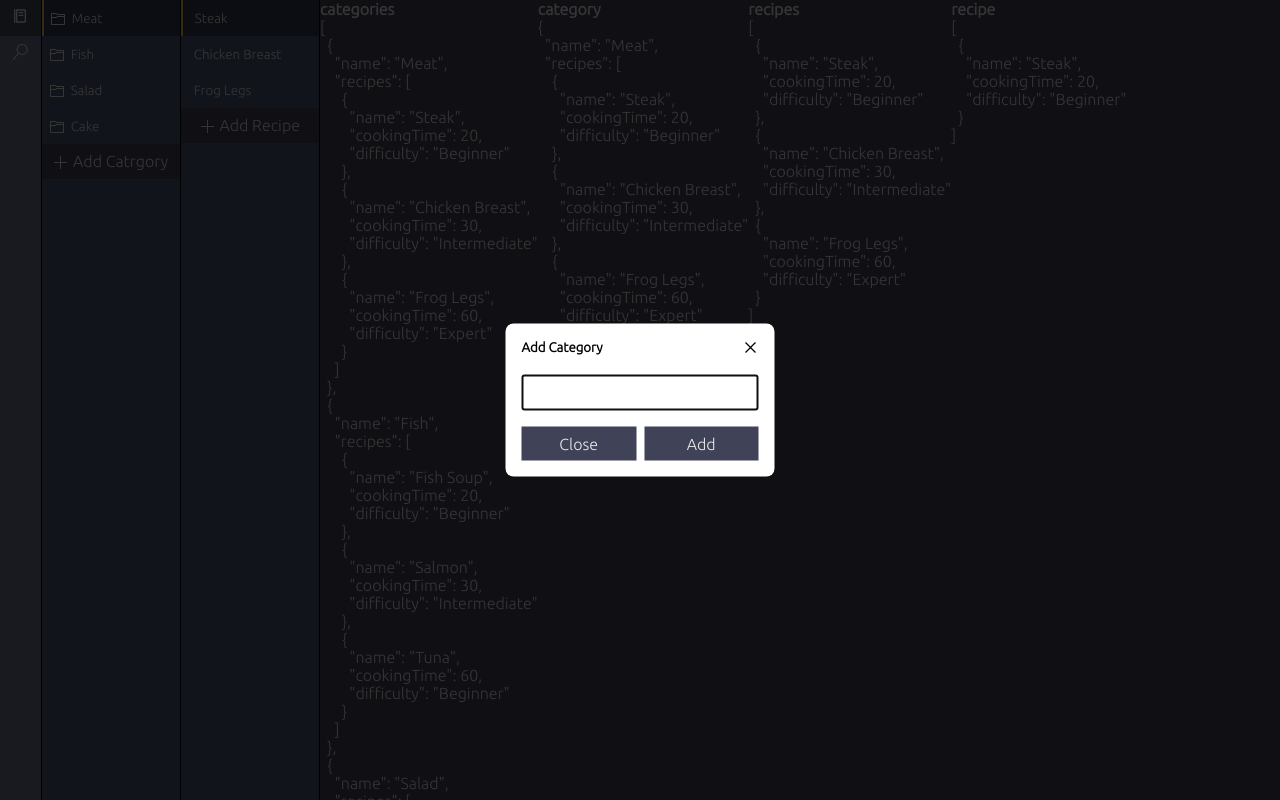
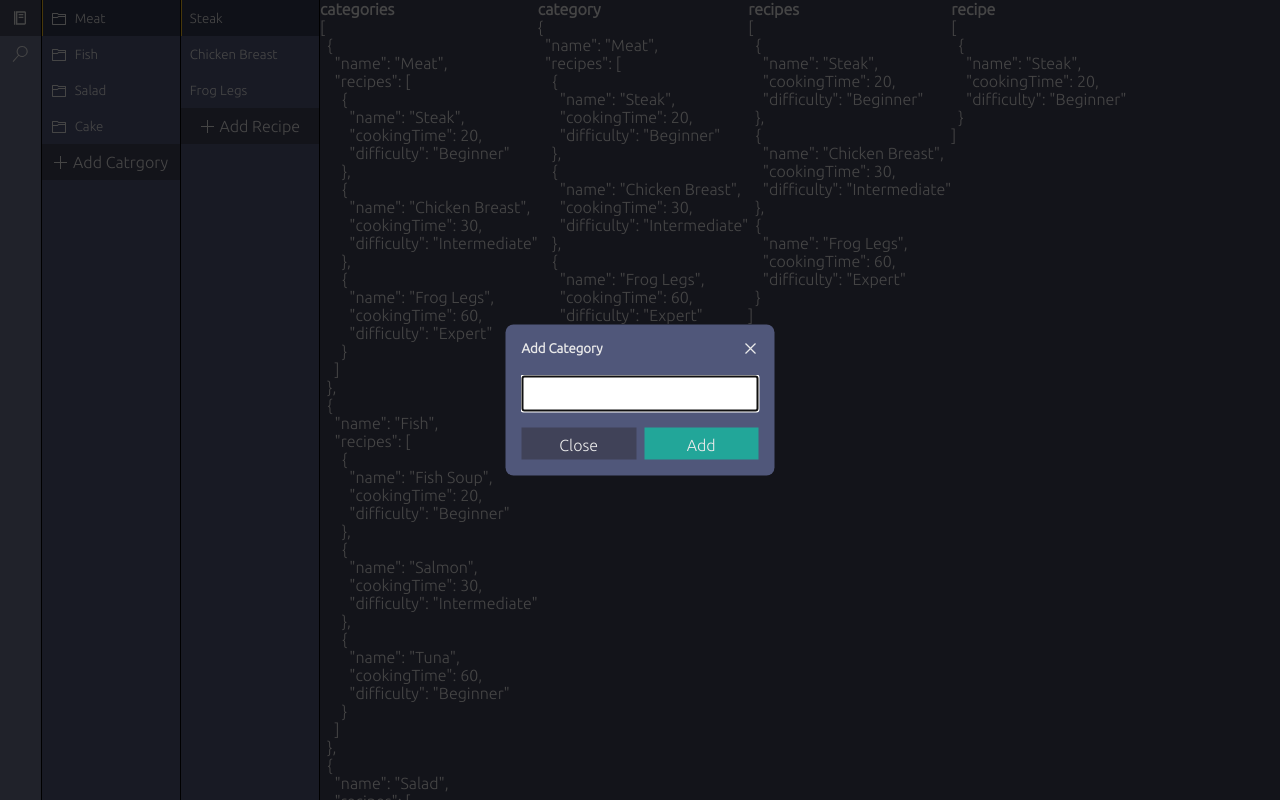
Before and after one commit to Vojka93/cooker-app, a React (Create React App) app in the folder frontend/: page / in a window 1280 px wide. Both pictures are taken after a click on the button "Add Catrgory". Shown: the top 800 px of the page. Built offline with nearby package versions, Linux system fonts and the light colour scheme.

Commit message:
updated variables and mixins and cleaned the code

```diff
--- a/frontend/src/components/menu/menu.scss
+++ b/frontend/src/components/menu/menu.scss
@@ -1,14 +1,13 @@
 @import './../../style/variables.scss';
 
 .menu {
-  background-color: $quaternary;
+  background-color: $bg-quaternary;
   border-right: 1px solid rgb(0, 0, 0);
 
   nav {
     ul {
       li {
         text-align: center;
-        color: $textColor;
         height: 36px;
 
         &.selected {
@@ -21,7 +20,7 @@
 
         svg {
           font-size: 1rem;
-          height: 32px;
+          height: 36px;
         }
       }
     }
--- a/frontend/src/components/modal/modal.scss
+++ b/frontend/src/components/modal/modal.scss
@@ -5,14 +5,14 @@
   position: absolute;
   width: 100%;
   height: 100vh;
-  background-color: rgba(0, 0, 0, 0.772);
+  background-color: rgba(0, 0, 0, 0.7);
 
   .modal {
     position: absolute;
     top: 50%;
     left: 50%;
     transform: translate(-50%, -50%);
-    background-color: #fff;
+    background-color: $bg-tertiary;
     border-radius: 8px;
 
     .modal-header {
@@ -21,15 +21,17 @@
       padding: 1rem;
 
       button {
-        @include unbuttonize;
+        svg {
+          &:hover {
+            cursor: pointer;
+          }
+        }
       }
     }
 
     .modal-body {
       input {
-        height: 2rem;
-        padding: 1rem;
-        margin: 0 1rem;
+        @include input;
       }
     }
 
@@ -40,8 +42,12 @@
       padding: 1rem;
 
       button {
-        @include unbuttonize;
         @include button;
+        height: 2rem;
+      }
+
+      button:last-child {
+        background-color: $bg-success;
       }
     }
   }
--- a/frontend/src/components/search/search.scss
+++ b/frontend/src/components/search/search.scss
@@ -1,48 +1,36 @@
 @import './../../style/variables.scss';
+@import './../../style/mixins.scss';
 
 .search {
   border-right: 1px solid rgb(0, 0, 0);
-  background-color: $tertiary;
+  background-color: $bg-tertiary;
 
   .message {
     height: 36px;
-    display: flex;
-    align-items: center;
-    padding-left: 16px;
-    // justify-content: center;
+    padding: 0.5rem;
   }
 
   .input-container {
-    height: 36px;
     display: flex;
-    align-items: center;
-    justify-content: center;
 
     input {
-      width: 90%;
-      padding: 1px 8px;
+      @include input;
+      width: 100%;
     }
   }
 
   .filtered {
+    margin: 0.5rem 0;
+
     .filtered-item {
-      height: 36px;
-      margin: auto;
       display: flex;
       align-items: center;
-      z-index: 1000;
-
-      .filtered-item-left {
-        width: 36px;
-        display: flex;
-        justify-content: center;
-
-        svg {
-          font-size: 1rem;
-        }
-      }
+      height: 36px;
+      padding: 0.5rem;
 
       .filtered-item-right {
+        padding-left: 8px;
+
         .right-subtitle {
           font-size: 10px;
         }
--- a/frontend/src/components/section/Section.js
+++ b/frontend/src/components/section/Section.js
@@ -43,6 +43,8 @@ export default function Section({
 
     setPreviousName(name)
     setTimeout(() => {
+      const end = inputRef.current.value.length
+      inputRef.current.setSelectionRange(end, end)
       inputRef.current.focus()
       setSelected(inputText)
     }, 0)
@@ -77,7 +79,7 @@ export default function Section({
       onMouseOut={handleMouseOut}
       value={inputText}
     >
-      <div className='section-icon'>{icon}</div>
+      {icon && <div className='section-icon'>{icon}</div>}
       <div className='section-input'>
         <input
           type='text'
--- a/frontend/src/components/section/Section.scss
+++ b/frontend/src/components/section/Section.scss
@@ -6,10 +6,11 @@
   height: 36px;
   align-items: center;
   border-left: 1.6px solid transparent;
-  padding-left: 6px;
-  padding-right: 6px;
+  padding: 0 8px;
 
   .section-icon {
+    padding-right: 8px;
+
     svg {
       display: inline-block;
       vertical-align: middle;
@@ -18,13 +19,10 @@
 
   .section-input {
     input {
-      height: 36px !important;
-      padding-left: 6px;
-      height: 2rem;
+      height: 36px;
       width: 100%;
       border: none;
       background-color: transparent;
-      color: $textColor;
 
       &:focus {
         outline: none;
@@ -32,27 +30,28 @@
       }
     }
   }
+
   &:hover {
     background-color: $hover;
   }
 
   &.selected {
     background-color: $selected;
-    border-left: 2px solid #ecc140;
+    border-left: 1.6px solid #f2be22;
   }
 
   .section-buttons {
-
     display: flex;
     align-items: center;
     justify-content: center;
-    gap: 2px;
+    gap: 4px;
 
     button {
-      @include unbuttonize;
+      height: 36px;
 
       svg {
-        color: $textColor;
+        display: inline-block;
+        vertical-align: middle;
 
         &:hover {
           cursor: pointer;
--- a/frontend/src/index.scss
+++ b/frontend/src/index.scss
@@ -6,6 +6,11 @@
   padding: 0;
   box-sizing: border-box;
   font-family: 'Ubuntu', sans-serif;
+  color: $text-primary;
+}
+
+button {
+  @include unbuttonize;
 }
 
 .wrapper {
@@ -18,7 +23,6 @@
 .left {
   display: grid;
   grid-template-columns: 1.2fr 8fr;
-  color: $textColor;
 
   .left-item {
     border-right: 1px solid rgb(0, 0, 0);
@@ -27,18 +31,16 @@
   .library {
     display: grid;
     grid-template-columns: 1fr 1fr;
-    background-color: $tertiary;
+    background-color: $bg-tertiary;
   }
 }
 
 .right {
-  background-color: $primary;
-  color: $textColor;
+  background-color: $bg-primary;
 }
 
 .add-section {
   button {
-    @include unbuttonize;
     @include button;
 
     svg {
--- a/frontend/src/style/mixins.scss
+++ b/frontend/src/style/mixins.scss
@@ -10,13 +10,21 @@
 }
 
 @mixin button {
+  height: 36px;
   padding: 8px;
   width: 100%;
-  background-color: $primary;
-  color: $textColor;
+  background-color: $bg-primary;
+  color: $text-primary;
   text-align: center;
 
   &:hover {
     cursor: pointer;
   }
 }
+
+@mixin input {
+  color: $text-secondary;
+  height: 36px;
+  padding: 1rem;
+  margin: 0 1rem;
+}
--- a/frontend/src/style/variables.scss
+++ b/frontend/src/style/variables.scss
@@ -1,9 +1,14 @@
-// theme colors
-$primary: #404258;
-$secondary: #474e68;
-$tertiary: #50577a;
-$quaternary: #6b728e;
+// background colors
+$bg-primary: #404258;
+$bg-secondary: #474e68;
+$bg-tertiary: #50577a;
+$bg-quaternary: #6b728e;
+$bg-success: #22a699;
 
-$textColor: #eaeaea;
+// text colors
+$text-primary: #eaeaea;
+$text-secondary: invert($text-primary);
+
+// effects colors
 $selected: rgb(0, 0, 0, 0.35);
 $hover: rgb(0, 0, 0, 0.1);
```
